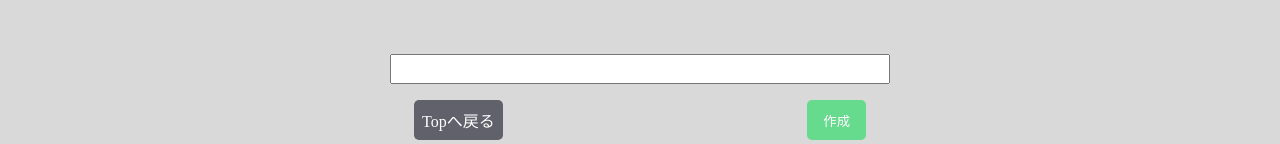
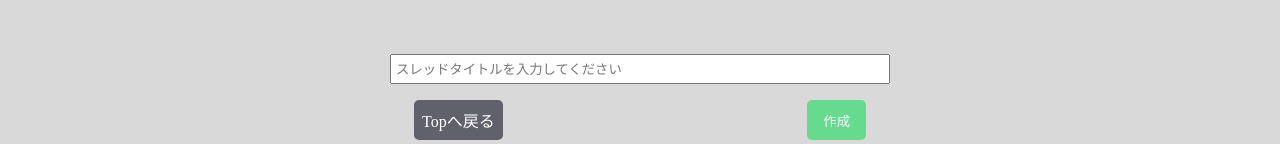
Before and after one commit to no215tyler/techtrain-react-vite-project, a React (Vite) app: page /threads/new in a window 1280 px wide. Shown: the part 242-386 px from the top of the page. Built offline with nearby package versions, Linux system fonts and the light colour scheme.

Commit message:
✨ スレッド新規作成ロジックの実装

```diff
--- a/src/pages/NewThreads.jsx
+++ b/src/pages/NewThreads.jsx
@@ -1,13 +1,42 @@
-import { Link } from "react-router-dom";
+import { Link, useNavigate } from "react-router-dom";
+import { useState } from "react";
 import "/src/index.css";
 import classes from "../styles/NewThreads.module.css";
 const NewThreads = () => {
+  const [title, setTitle] = useState("");
+  const navigate = useNavigate();
+  const createThreads = async (e) => {
+    e.preventDefault();
+
+    const response = await fetch(
+      "https://railway.bulletinboard.techtrain.dev/threads",
+      {
+        method: "POST",
+        headers: {
+          "Content-Type": "application/json",
+        },
+        body: JSON.stringify({ title }),
+      }
+    );
+    if (response.ok) {
+      console.log("スレッド作成完了");
+      navigate("/");
+    }
+  };
+
   return (
     <div className={classes.threadsWrapper}>
       <h1 className={classes.threads_title}>スレッド新規作成</h1>
       <div className={classes.formContainer}>
-        <form>
-          <input type="text" required className={classes.input} />
+        <form onSubmit={createThreads}>
+          <input
+            type="text"
+            required
+            className={classes.input}
+            value={title}
+            onChange={(e) => setTitle(e.target.value)}
+            placeholder="スレッドタイトルを入力してください"
+          />
           <div className={classes.buttonContainer}>
             <Link to="/" className={classes.backToButton}>
               Topへ戻る
```
